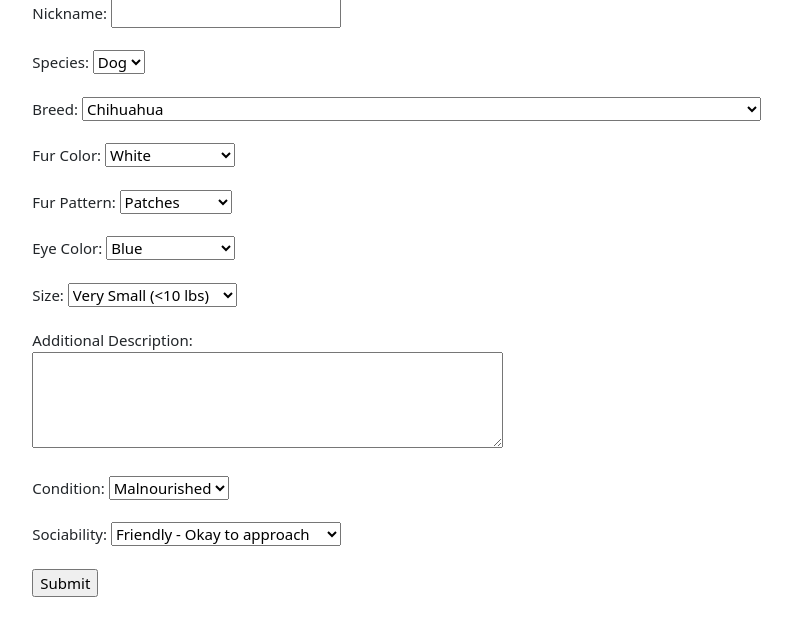
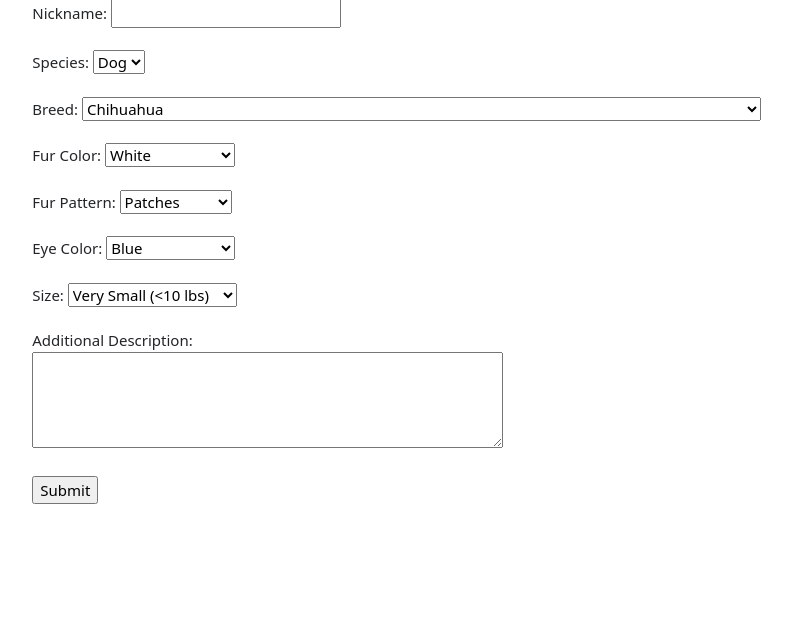
Before and after one commit to jelainhart/fnpa, a PHP site: page /cs4640/addpet.php in a window 1280 px wide. Shown: the part 67-703 px from the top of the page, without its empty margins (49-841 px from the left). Run offline with PHP 8.4, Linux system fonts and the light colour scheme.

Commit message:
Update addpet.php

```diff
--- a/addpet.php
+++ b/addpet.php
@@ -9,8 +9,7 @@ if ($_SERVER['REQUEST_METHOD'] == 'POST')   // GET
 {
   if (!empty($_POST['addPetBtn']))    // $_GET['....']
   {
-      addRequests($_POST['species'], $_POST['breed'], $_POST['fur_color'], $_POST['fur_pattern'], $_POST['eye_color'], $_POST['pet_size'], $_POST['additional_description'], $_POST['nickname']);
-      $list_of_requests = getAllRequests();
+      addPet($_POST['species'], $_POST['breed'], $_POST['fur_color'], $_POST['fur_pattern'], $_POST['eye_color'], $_POST['pet_size'], $_POST['additional_description'], $_POST['nickname']);
   }
 }
   ?>
@@ -363,26 +362,6 @@ if ($_SERVER['REQUEST_METHOD'] == 'POST')   // GET
     <label for="additional_description">Additional Description:</label><br>
     <textarea id="additional_description" name="additional_description" rows="4" cols="50"></textarea><br><br>
 
-    <label for="condition">Condition:</label>
-    <select id="condition" name="condition">
-      <option value="malnourished">Malnourished</option>
-      <option value="sick">Sick</option>
-      <option value="injured">Injured</option>
-      <option value="tired">Tired</option>
-      <option value="healthy">Healthy</option>
-      <option value="unknown">Unknown</option>
-    </select><br><br>
-
-    <label for="sociability">Sociability:</label>
-    <select id="sociability" name="sociability">
-      <option value="friendly">Friendly - Okay to approach</option>
-      <option value="cautious">Cautious</option>
-      <option value="skittish">Skittish</option>
-      <option value="temperamental">Temperamental</option>
-      <option value="aggressive">Aggressive - Do not approach</option>
-      <option value="unknown">Unknown</option>
-    </select><br><br>
-
     <input type="submit" value="Submit" id="addPetBtn" name="addPetBtn class="btn btn-dark">
   </form>
 </body>
```
